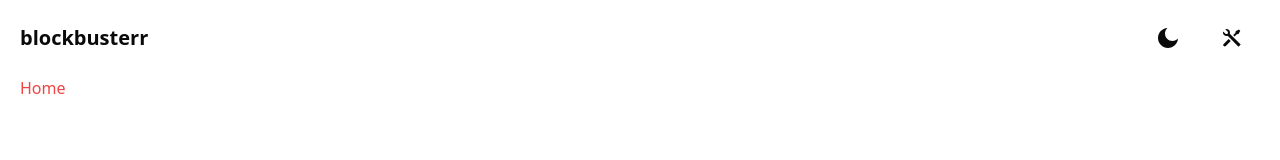
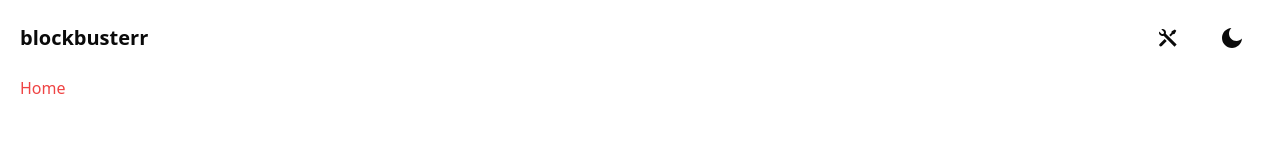
Before and after one commit to Mahcks/blockbusterr, a React (Vite) app in the folder apps/client/: page / in a window 1280 px wide. Shown: the top 160 px of the page. Built offline with nearby package versions, Linux system fonts and the light colour scheme.

Commit message:
client-feat: switched around nav buttons

```diff
--- a/apps/client/src/components/NavBar.tsx
+++ b/apps/client/src/components/NavBar.tsx
@@ -3,7 +3,7 @@ import { Button } from "@/components/ui/button";
 import { RiHome2Fill, RiToolsFill } from "@remixicon/react";
 import ThemeToggle from "@/components/ThemeToggle";
 
-export default function sNavBar() {
+export default function NavBar() {
   const location = useLocation();
 
   // If the current route is "/settings", change the link to "/"
@@ -24,10 +24,10 @@ export default function sNavBar() {
       </div>
 
       <div className="flex space-x-2">
-        <ThemeToggle />
         <Link to={linkPath}>
           <Button variant="ghost">{icon}</Button>
         </Link>
+        <ThemeToggle />
       </div>
     </div>
   );
```
